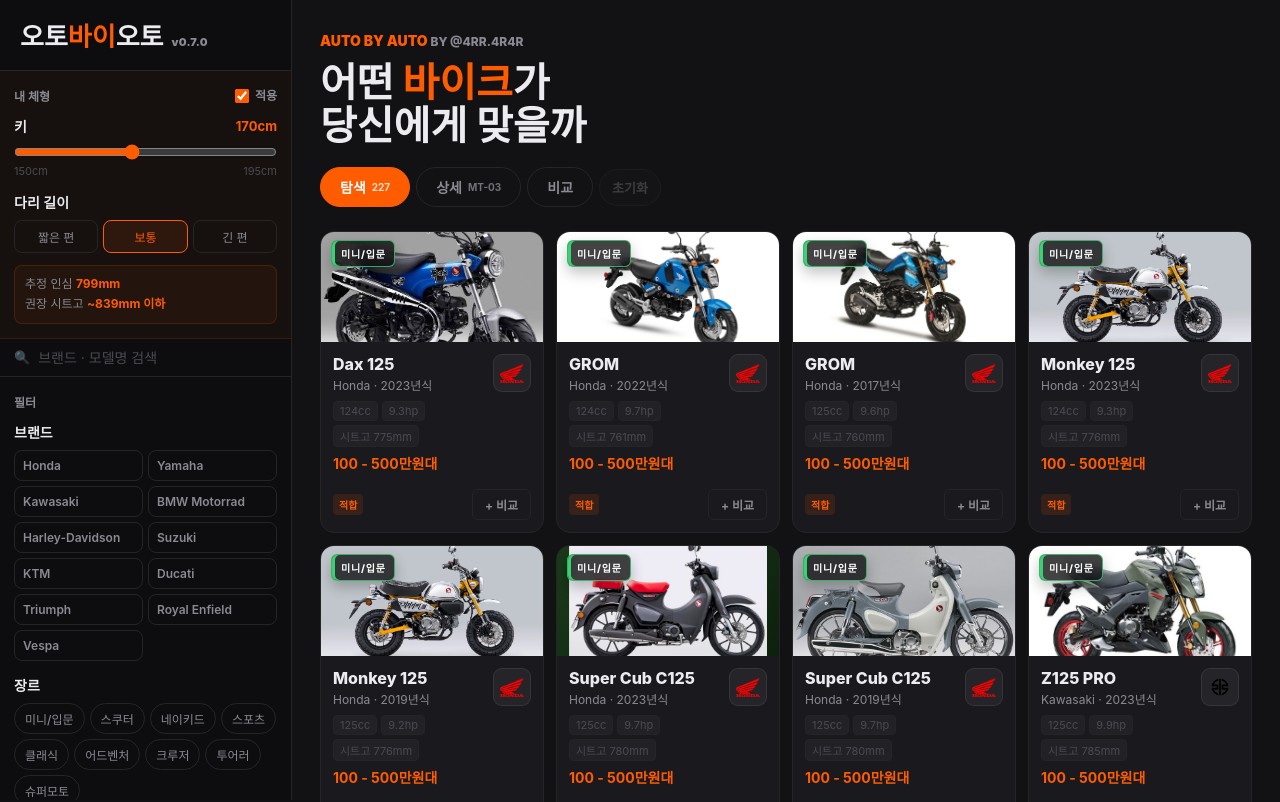
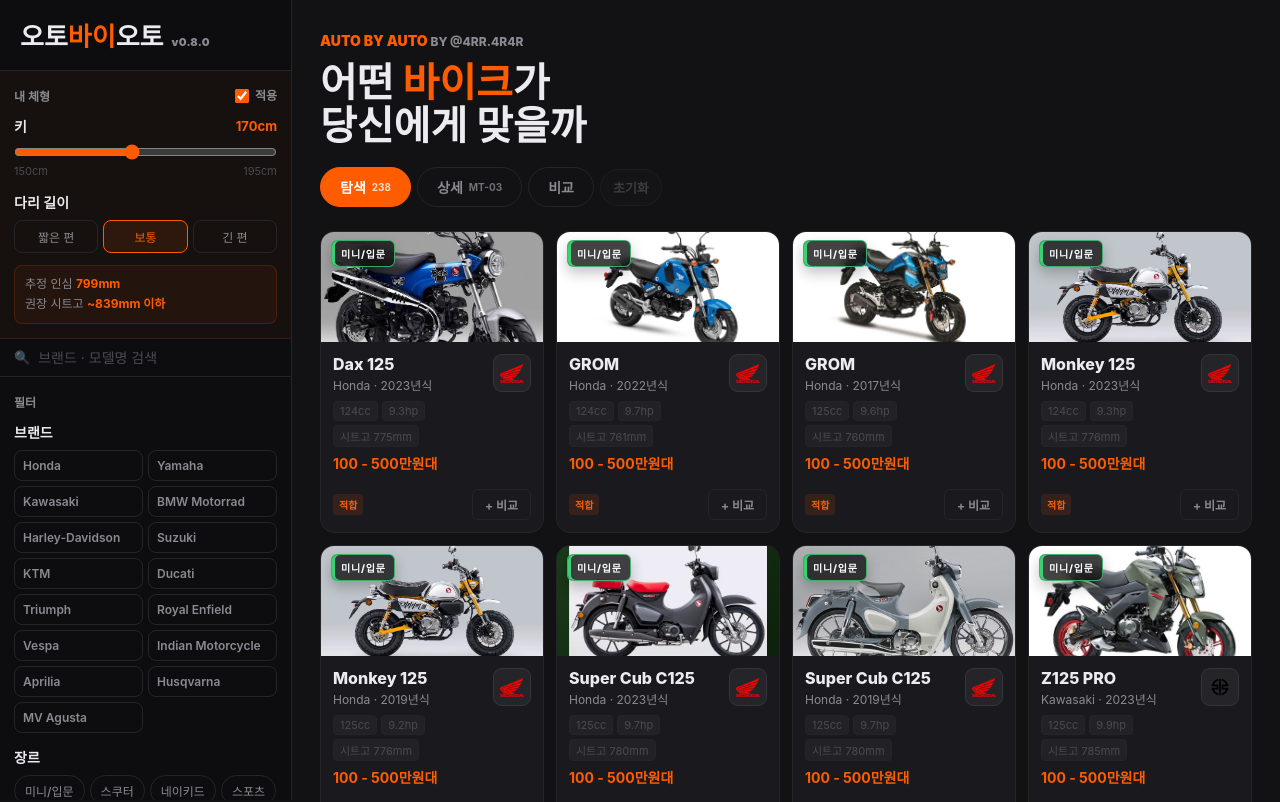
Before and after one commit to garidana-collab/auto-by-auto, a React (Vite) app: page / in a window 1280 px wide. Shown: the top 802 px of the page. Built offline with nearby package versions, Linux system fonts and the light colour scheme.

Commit message:
brand addition
Indian, Aprillia, Hursqvana, MV Agusta added

```diff
--- a/package.json
+++ b/package.json
@@ -1,6 +1,6 @@
 {
   "name": "auto-by-auto",
-  "version": "0.2.0",
+  "version": "0.8.0",
   "private": true,
   "type": "module",
   "scripts": {
--- a/src/App.jsx
+++ b/src/App.jsx
@@ -56,6 +56,10 @@
   triumph: 'T',
   royalenfield: 'RE',
   vespa: 'V',
+  indian: 'IM',
+  aprilia: 'A',
+  husqvarna: 'H',
+  mvagusta: 'MV',
 }
 
 function isKnownValue(v) {
@@ -289,7 +293,7 @@
           <span className="logo-wordmark">
             오토<span>바이</span>오토
           </span>
-          <span className="logo-version">v0.7.0</span>
+          <span className="logo-version">v0.8.0</span>
         </div>
 
         {/* 체형 필터 */}
--- a/src/data/bikes.js
+++ b/src/data/bikes.js
@@ -12,6 +12,10 @@
   { id: 'triumph',      name: 'Triumph',         logo: '/logos/triumph.png'    },
   { id: 'royalenfield', name: 'Royal Enfield',   logo: '/logos/royal.png'      },
   { id: 'vespa',        name: 'Vespa',           logo: '/logos/vespa.png'      },
+  { id: 'indian',       name: 'Indian Motorcycle', logo: null                  },
+  { id: 'aprilia',      name: 'Aprilia',         logo: null                    },
+  { id: 'husqvarna',    name: 'Husqvarna',       logo: null                    },
+  { id: 'mvagusta',     name: 'MV Agusta',       logo: null                    },
 ]
 
 // ─── 바이크 제원 ──────────────────────────────────────────────────────────────
@@ -1959,6 +1963,133 @@
     seatHeight: 800,  fuelEconomy: 35, tankCapacity: 8.5,
     topSpeed: 135,  priceKRW: 7800000, image: '/bikes/vespa/gts300hpe-2023.jpg'
   },
+
+  // ── Indian Motorcycle ─────────────────────────────────────────────────────
+  {
+    id: 'scoutbobber-2023', brand: 'indian', model: 'Scout Bobber', year: 2023,
+    category: '크루저', license: '소형이륜',
+    displacement: 1133, power: 100,  torque: 98,   weight: 251,
+    seatHeight: 649,  fuelEconomy: 18, tankCapacity: 12.5,
+    topSpeed: 190,  priceKRW: null, image: null
+  },
+  {
+    id: 'ftr1200-2023', brand: 'indian', model: 'FTR 1200', year: 2023,
+    category: '네이키드', license: '소형이륜',
+    displacement: 1203, power: 120,  torque: 118,  weight: 233,
+    seatHeight: 780,  fuelEconomy: 18, tankCapacity: 13.0,
+    topSpeed: 210,  priceKRW: null, image: null
+  },
+  {
+    id: 'chiefdarkhorse-2023', brand: 'indian', model: 'Chief Dark Horse', year: 2023,
+    category: '크루저', license: '소형이륜',
+    displacement: 1890, power: null, torque: 162,  weight: 304,
+    seatHeight: 662,  fuelEconomy: 17, tankCapacity: 15.1,
+    topSpeed: 180,  priceKRW: null, image: null
+  },
+  {
+    id: 'challengerdarkhorse-2023', brand: 'indian', model: 'Challenger Dark Horse', year: 2023,
+    category: '투어러', license: '소형이륜',
+    displacement: 1768, power: 122,  torque: 178,  weight: 381,
+    seatHeight: 672,  fuelEconomy: 16, tankCapacity: 22.7,
+    topSpeed: 190,  priceKRW: null, image: null
+  },
+
+  // ── Aprilia ───────────────────────────────────────────────────────────────
+  {
+    id: 'rs457-2025', brand: 'aprilia', model: 'RS 457', year: 2025,
+    category: '스포츠', license: '소형이륜',
+    displacement: 457,  power: 47,   torque: 43.5, weight: 175,
+    seatHeight: 800,  fuelEconomy: 25, tankCapacity: 13.0,
+    topSpeed: 190,  priceKRW: null, image: null
+  },
+  {
+    id: 'rs660-2025', brand: 'aprilia', model: 'RS 660', year: 2025,
+    category: '스포츠', license: '소형이륜',
+    displacement: 659,  power: 105,  torque: 70,   weight: 183,
+    seatHeight: 820,  fuelEconomy: 20, tankCapacity: 15.0,
+    topSpeed: 240,  priceKRW: null, image: null
+  },
+  {
+    id: 'tuono660-2025', brand: 'aprilia', model: 'Tuono 660', year: 2025,
+    category: '네이키드', license: '소형이륜',
+    displacement: 659,  power: 100,  torque: 67,   weight: 183,
+    seatHeight: 820,  fuelEconomy: 20, tankCapacity: 15.0,
+    topSpeed: 225,  priceKRW: null, image: null
+  },
+  {
+    id: 'tuareg660-2024', brand: 'aprilia', model: 'Tuareg 660', year: 2024,
+    category: '어드벤처', license: '소형이륜',
+    displacement: 659,  power: 80,   torque: 70,   weight: 204,
+    seatHeight: 860,  fuelEconomy: 22, tankCapacity: 18.0,
+    topSpeed: 190,  priceKRW: null, image: null
+  },
+  {
+    id: 'rsv4factory-2025', brand: 'aprilia', model: 'RSV4 Factory', year: 2025,
+    category: '스포츠', license: '소형이륜',
+    displacement: 1099, power: 220,  torque: 125,  weight: 202,
+    seatHeight: 845,  fuelEconomy: 14, tankCapacity: 17.9,
+    topSpeed: 305,  priceKRW: null, image: null
+  },
+
+  // ── Husqvarna ─────────────────────────────────────────────────────────────
+  {
+    id: 'svartpilen401-2024', brand: 'husqvarna', model: 'Svartpilen 401', year: 2024,
+    category: '네이키드', license: '소형이륜',
+    displacement: 398.6, power: 44,   torque: 39,   weight: 172,
+    seatHeight: 820,  fuelEconomy: 29, tankCapacity: 13.0,
+    topSpeed: 160,  priceKRW: null, image: null
+  },
+  {
+    id: 'vitpilen401-2024', brand: 'husqvarna', model: 'Vitpilen 401', year: 2024,
+    category: '네이키드', license: '소형이륜',
+    displacement: 398.6, power: 44,   torque: 39,   weight: 171,
+    seatHeight: 820,  fuelEconomy: 29, tankCapacity: 13.0,
+    topSpeed: 165,  priceKRW: null, image: null
+  },
+  {
+    id: 'norden901-2024', brand: 'husqvarna', model: 'Norden 901', year: 2024,
+    category: '어드벤처', license: '소형이륜',
+    displacement: 889,  power: 105,  torque: 100,  weight: 220,
+    seatHeight: 854,  fuelEconomy: 22, tankCapacity: 19.0,
+    topSpeed: 200,  priceKRW: null, image: null
+  },
+  {
+    id: '701supermoto-2024', brand: 'husqvarna', model: '701 Supermoto', year: 2024,
+    category: '슈퍼모토', license: '소형이륜',
+    displacement: 692.7, power: 74,   torque: 73.5, weight: 160,
+    seatHeight: 890,  fuelEconomy: 24, tankCapacity: 13.0,
+    topSpeed: 190,  priceKRW: null, image: null
+  },
+
+  // ── MV Agusta ─────────────────────────────────────────────────────────────
+  {
+    id: 'brutale800rr-2023', brand: 'mvagusta', model: 'Brutale 800 RR', year: 2023,
+    category: '네이키드', license: '소형이륜',
+    displacement: 798,  power: 140,  torque: 87,   weight: 175,
+    seatHeight: 830,  fuelEconomy: 17, tankCapacity: 16.5,
+    topSpeed: 244,  priceKRW: null, image: null
+  },
+  {
+    id: 'dragster800rr-2023', brand: 'mvagusta', model: 'Dragster 800 RR', year: 2023,
+    category: '네이키드', license: '소형이륜',
+    displacement: 798,  power: 140,  torque: 87,   weight: 175,
+    seatHeight: 845,  fuelEconomy: 17, tankCapacity: 16.5,
+    topSpeed: 244,  priceKRW: null, image: null
+  },
+  {
+    id: 'superveloce800-2023', brand: 'mvagusta', model: 'Superveloce 800', year: 2023,
+    category: '스포츠', license: '소형이륜',
+    displacement: 798,  power: 147,  torque: 88,   weight: 197,
+    seatHeight: 830,  fuelEconomy: 16, tankCapacity: 16.5,
+    topSpeed: 240,  priceKRW: null, image: null
+  },
+  {
+    id: 'turismoveloce800-2023', brand: 'mvagusta', model: 'Turismo Veloce 800', year: 2023,
+    category: '투어러', license: '소형이륜',
+    displacement: 798,  power: 110,  torque: 84,   weight: 211,
+    seatHeight: 850,  fuelEconomy: 18, tankCapacity: 21.5,
+    topSpeed: 230,  priceKRW: null, image: null
+  },
 ]
 
 function isKnownNumber(value) {
@@ -1997,6 +2128,10 @@
     kawasaki: 0.5,
     ktm: 0.5,
     vespa: 1,
+    indian: 2,
+    aprilia: 2,
+    husqvarna: 1,
+    mvagusta: 4,
   }
   baseMillion += brandPremium[bike.brand] ?? 0
 
```
Also changed, not shown: 1 other file (tests, documents, lock files or other folders).
